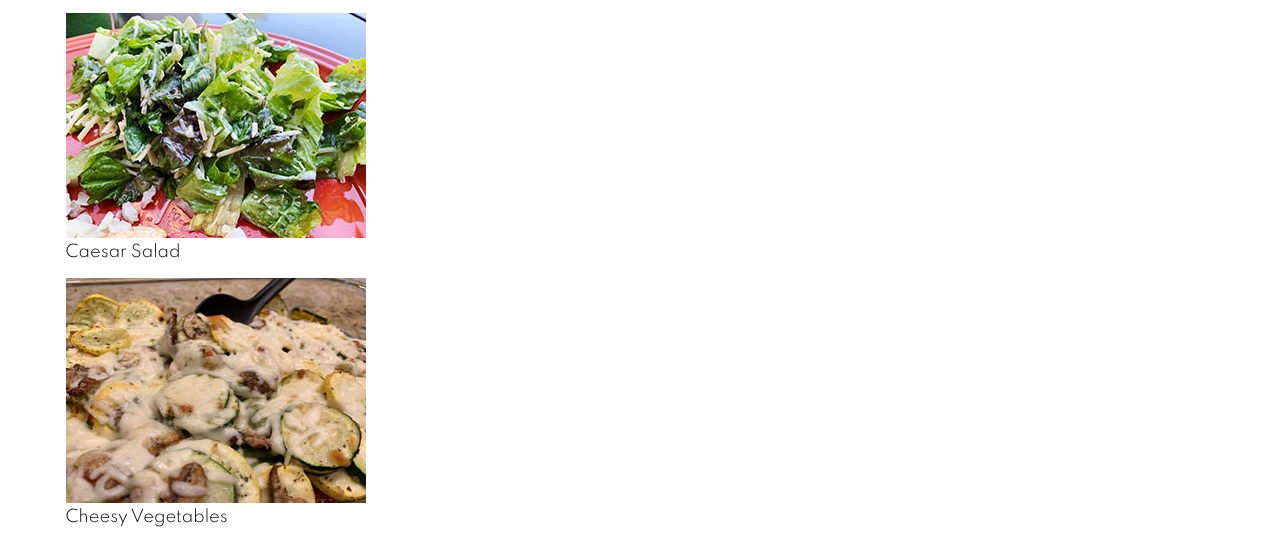
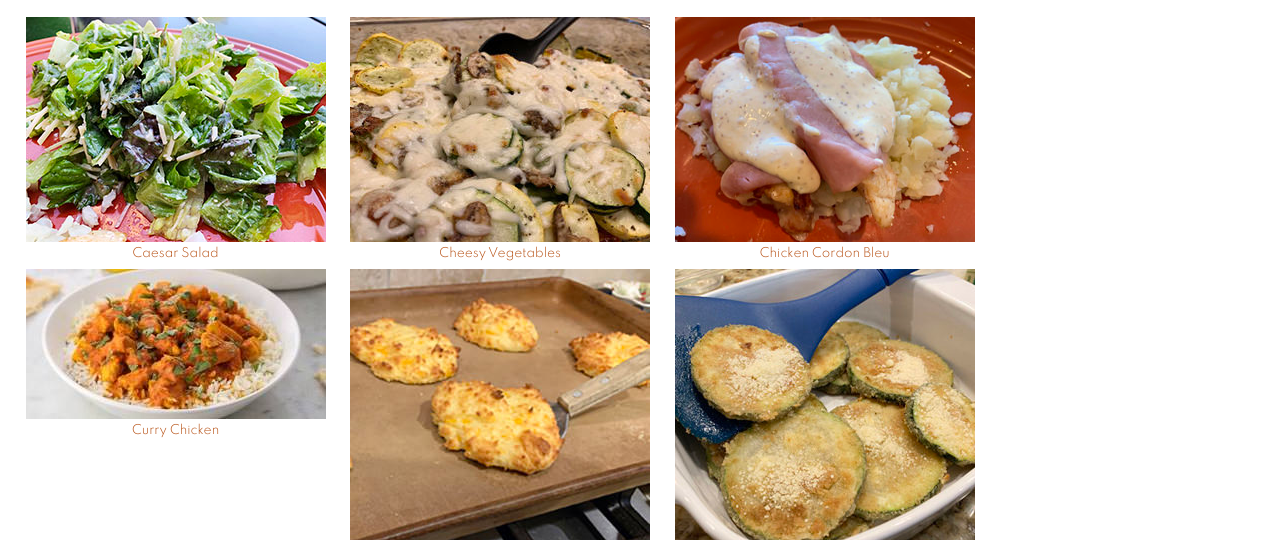
Before and after one commit to DJCA16/dwdd1600, a plain HTML site: page 05follow-along/dishes.html in a window 1280 px wide. Shown: the part 240-780 px from the top of the page. Drawn offline with Linux system fonts and the light colour scheme.

Commit message:
another update to keto.css

```diff
--- a/05follow-along/keto.css
+++ b/05follow-along/keto.css
@@ -112,7 +112,20 @@ figure.wrapped img{
 figure.wrapped figcaption{
     text-align: center;
     font-size: .75rem;
-    color:#376259
+    color:#376259;
+}
+figure.gallery {
+    margin: .5rem 2% 0 0;
+}
+
+figure.gallery figcaption {
+    text-align: center;
+    font-size: .75rem;
+    color:#b64e11;
+}
+div.gallery {
+    display:flex;
+    flex-wrap:wrap;
 }
 
 
```
